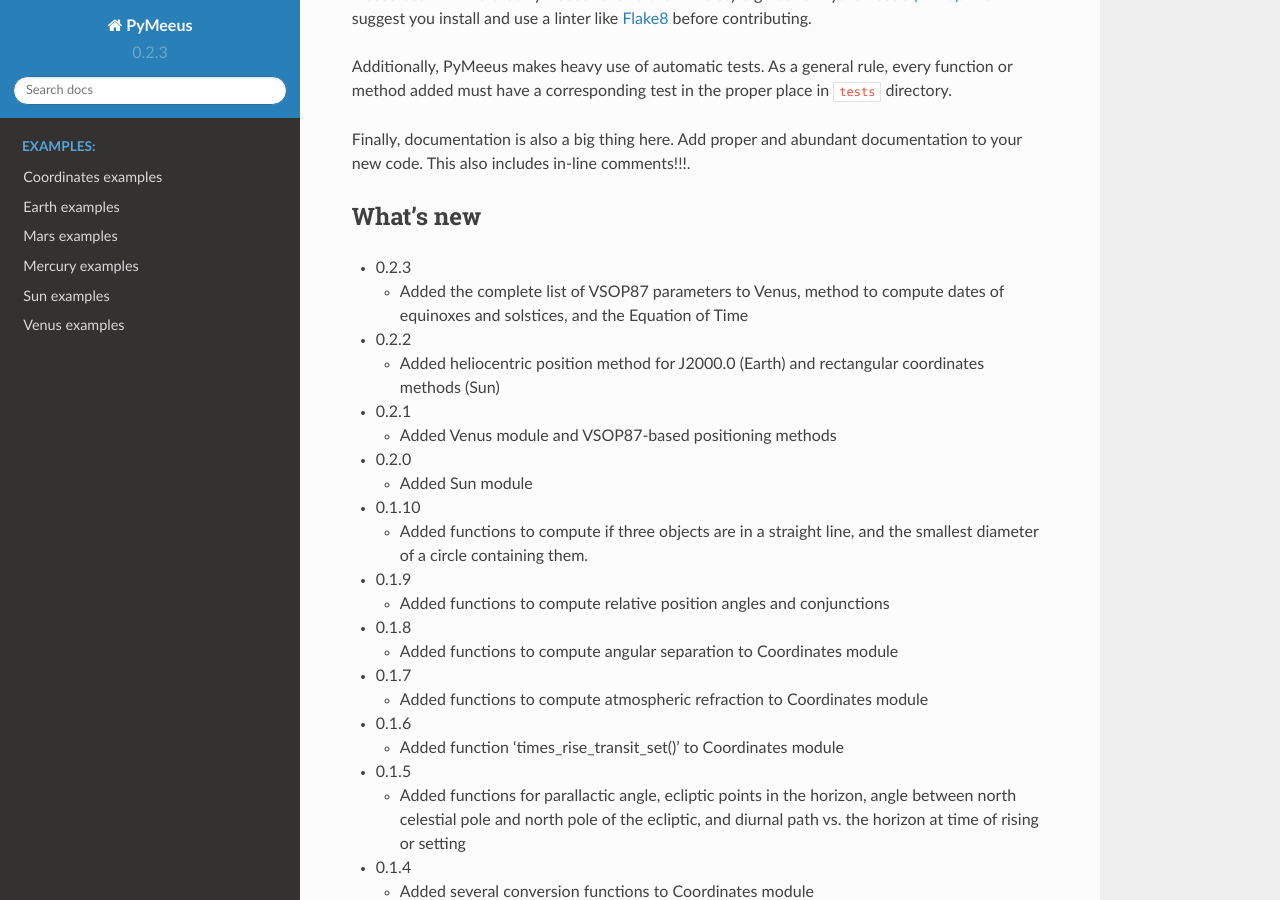
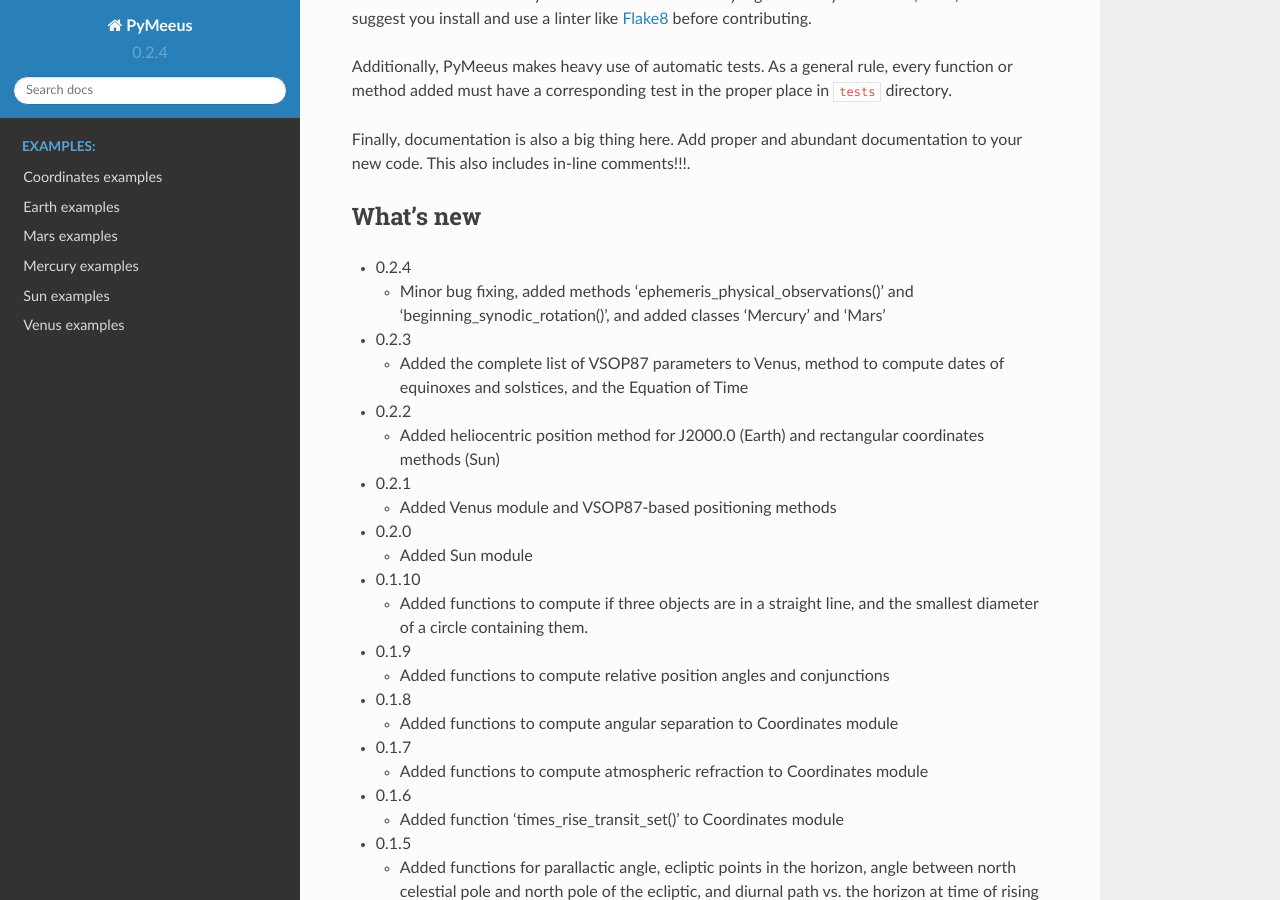
Before and after one commit to architest/pymeeus, a Sphinx documentation site: the page built from docs/source/index.rst, in a window 1280 px wide and 900 px high, scrolled down 1438 px. Built offline with Sphinx 7.4.7 and the Read the Docs theme 2.0.0, drawn with Linux system fonts in a browser that asks for light colours; formulas are drawn with MathJax 3; pages that are not in the unit, such as notebooks, are missing from menus.

```diff
--- a/README.rst
+++ b/README.rst
@@ -77,6 +77,13 @@ documentation to your new code. This also includes in-line comments!!!.
 
 What's new
 ----------
+
+-  0.2.4
+
+   -  Minor bug fixing, added methods
+      'ephemeris\_physical\_observations()' and
+      'beginning\_synodic\_rotation()', and added classes 'Mercury' and
+      'Mars'
 
 -  0.2.3
 
--- a/docs/source/conf.py
+++ b/docs/source/conf.py
@@ -59,9 +59,9 @@ author = u'Dagoberto Salazar'
 # built documents.
 #
 # The short X.Y version.
-version = u'0.2.3'
+version = u'0.2.4'
 # The full version, including alpha/beta/rc tags.
-release = u'0.2.3'
+release = u'0.2.4'
 
 # The language for content autogenerated by Sphinx. Refer to documentation
 # for a list of supported languages.
--- a/setup.py
+++ b/setup.py
@@ -15,7 +15,7 @@ with open(path.join(here, 'README.rst')) as f:
 
 config = {
     'name': 'PyMeeus',
-    'version': '0.2.3',
+    'version': '0.2.4',
     'description': 'Python implementation of Jean Meeus astronomical routines',
     'long_description': long_description,
     'keywords': 'Meeus astronomy module library',
```
Also changed, not shown: README.md (+2 -0 lines).
